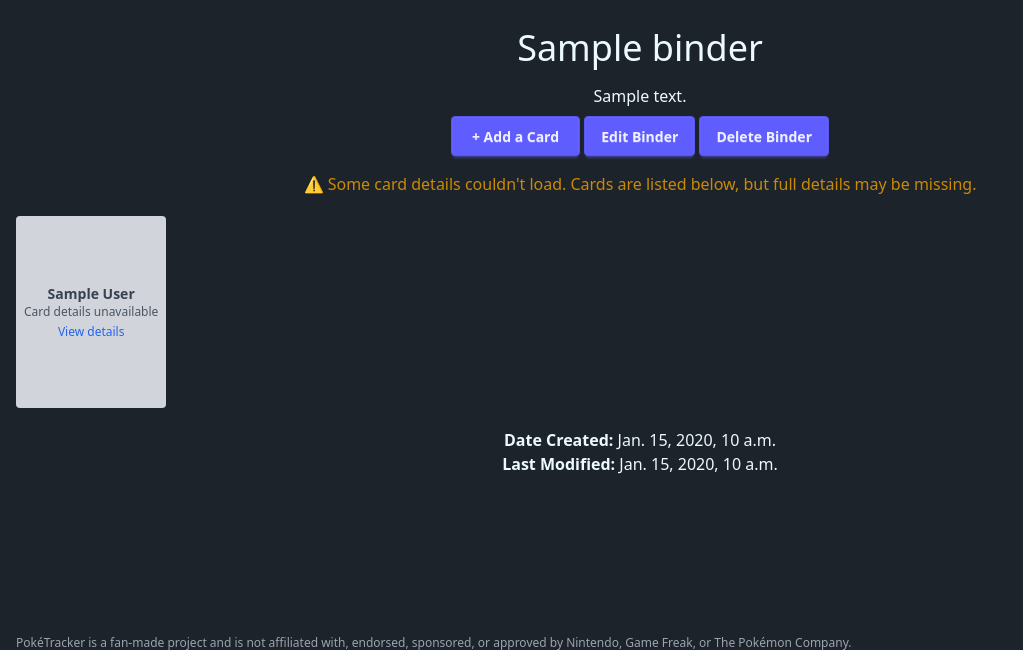
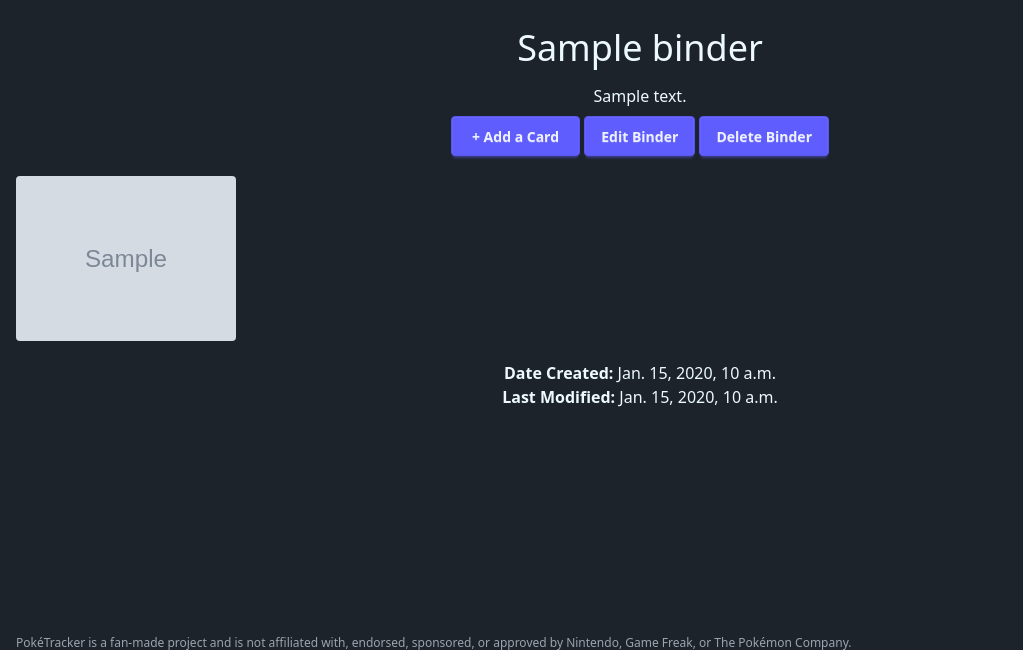
Before and after one commit to tsztin0217/poketracker, a Django app: page /binders/1/ in a window 1280 px wide. Shown: the part 117-767 px from the top of the page, without its empty margins (0-1023 px from the left). Run offline with Django 5.2, Linux system fonts and the light colour scheme; a user stored in the database is signed in; tables that the repository leaves empty hold one stand-in row (values such as "Sample post"); grey boxes marked "Sample" are stand-in pictures; a database or web service that is not in the repository returns one stand-in record (values such as "Sample title"); data that the repository does not hold is empty; some libraries are stand-ins or nearby versions; some web fonts are replaced.

Commit message:
Fix binder_detail crash by removing on-load API fetching - users click cards to view details

```diff
--- a/binder/templates/binder/binder_detail.html
+++ b/binder/templates/binder/binder_detail.html
@@ -5,37 +5,23 @@
   <a href="{% url 'search-cards' binder.id %}" class="btn btn-primary px-5">+ Add a Card</a>
   <a href="{% url 'binder-update' binder.id %}" class="btn btn-primary">Edit Binder</a>
   <a href="{% url 'binder-delete' binder.id %}" class="btn btn-primary">Delete Binder</a>
-  {% if api_error %}
-    <p class="text-yellow-600 mt-4">⚠️ Some card details couldn't load. Cards are listed below, but full details may be missing.</p>
-  {% endif %}
 </div>
 
-
 <div class="flex flex-wrap justify-start items-center gap-5 max-w-screen-xl mx-auto px-4">
-    {% for card in cards_with_details %}
+  {% for card in cards_in_binder %}
     <span class="max-w-[220px]">
-      {% if card.card %}
-        <a href="{% url 'user-card-detail' card.user_card.pk %}">
+      <a href="{% url 'user-card-detail' card.pk %}">
         <img
-            src="{{ card.user_card.img_url_small }}"
-            alt="{{ card.user_card.name }}"
+          src="{{ card.img_url_small }}"
+          alt="{{ card.name }}"
           class="rounded transform duration-300 hover:scale-105 hover:shadow-lg hover:shadow-blue-400 hover:brightness-110"
         />
       </a>
-      {% else %}
-        <div class="w-full h-48 bg-gray-300 rounded flex items-center justify-center text-center p-2">
-          <div>
-            <p class="text-sm font-semibold text-gray-700">{{ card.user_card.name }}</p>
-            <p class="text-xs text-gray-600">Card details unavailable</p>
-            <a href="{% url 'user-card-detail' card.user_card.pk %}" class="text-xs text-blue-600 hover:underline mt-1 block">View details</a>
-          </div>
-        </div>
-      {% endif %}
     </span>
+  {% empty %}
+    <p class="text-center text-gray-600 w-full py-8">No cards in this binder yet. <a href="{% url 'search-cards' binder.id %}" class="text-blue-600 hover:underline">Add cards</a> to get started.</p>
   {% endfor %}
 </div>
-
-
 
 <div class="text-center py-5">
   <p><strong>Date Created: </strong>{{ binder.created_at }}</p>
--- a/binder/views.py
+++ b/binder/views.py
@@ -70,33 +70,17 @@ class BinderDelete(LoginRequiredMixin, DeleteView):
 
 @login_required
 def binder_detail(request, pk):
-    """Load all cards in a binder with graceful error handling for API failures."""
+    """Load all cards in a binder without fetching API details on page load.
+
+    This avoids timeout issues when loading binders with many cards.
+    Users can click individual cards to fetch details on-demand.
+    """
     binder = get_object_or_404(Binder, pk=pk, owner=request.user)
     cards_in_binder = UserCardInfo.objects.filter(owner=request.user, binder=binder)
 
-    cards_with_details = []
-    api_error = False
-    for user_card in cards_in_binder:
-        card_data = get_card_details_from_api(user_card.card_id)
-        if card_data:
-            cards_with_details.append({
-                'user_card': user_card,
-                'card': card_data
-            })
-        else:
-            # Log but don't crash if API fails for this card
-            logger.warning('Failed to fetch card details for card_id=%s in binder_detail', user_card.card_id)
-            api_error = True
-            # Still add to list with card_data=None so template can show placeholder
-            cards_with_details.append({
-                'user_card': user_card,
-                'card': None
-            })
-
     return render(request, 'binder/binder_detail.html', {
         'binder': binder,
-        'cards_with_details': cards_with_details,
-        'api_error': api_error,
+        'cards_in_binder': cards_in_binder,
     })
 
 @login_required
```
Lines whose indentation alone changed are shown as unchanged.
